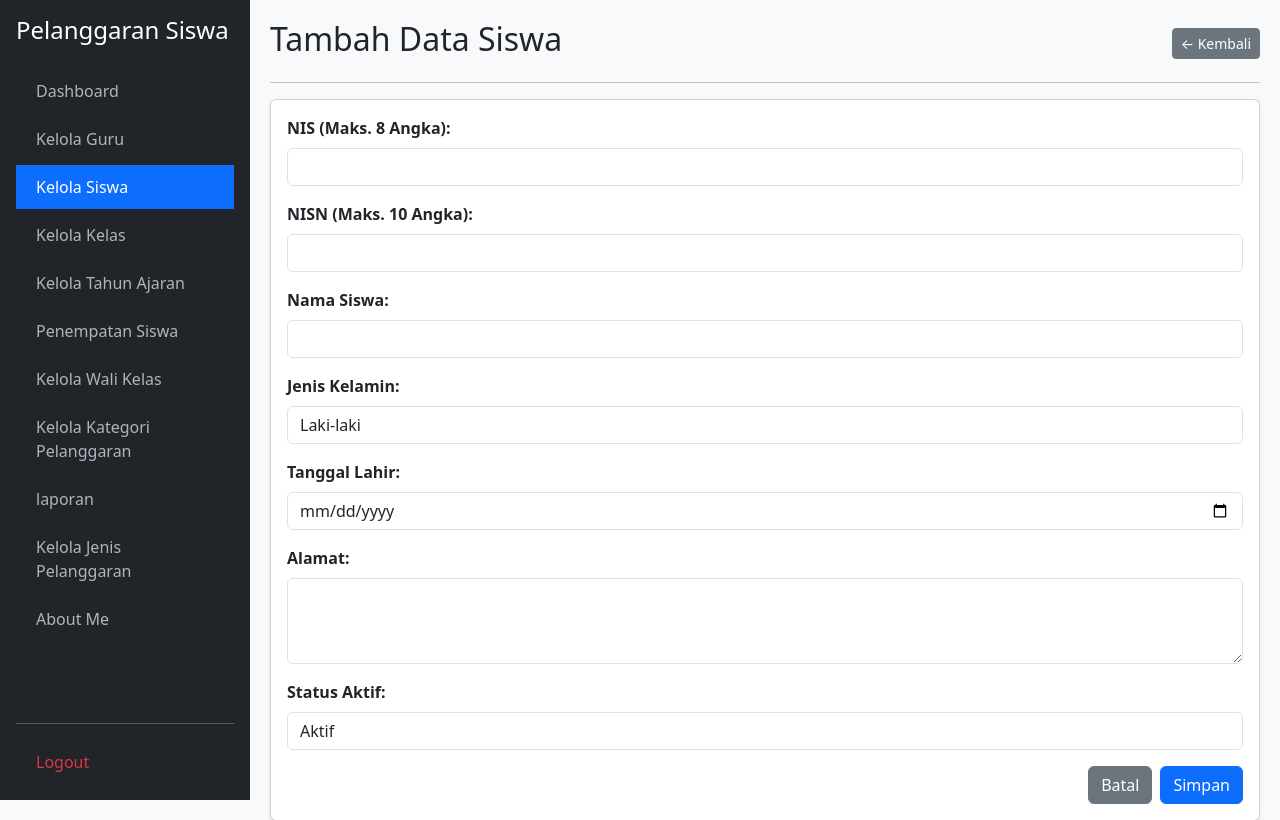
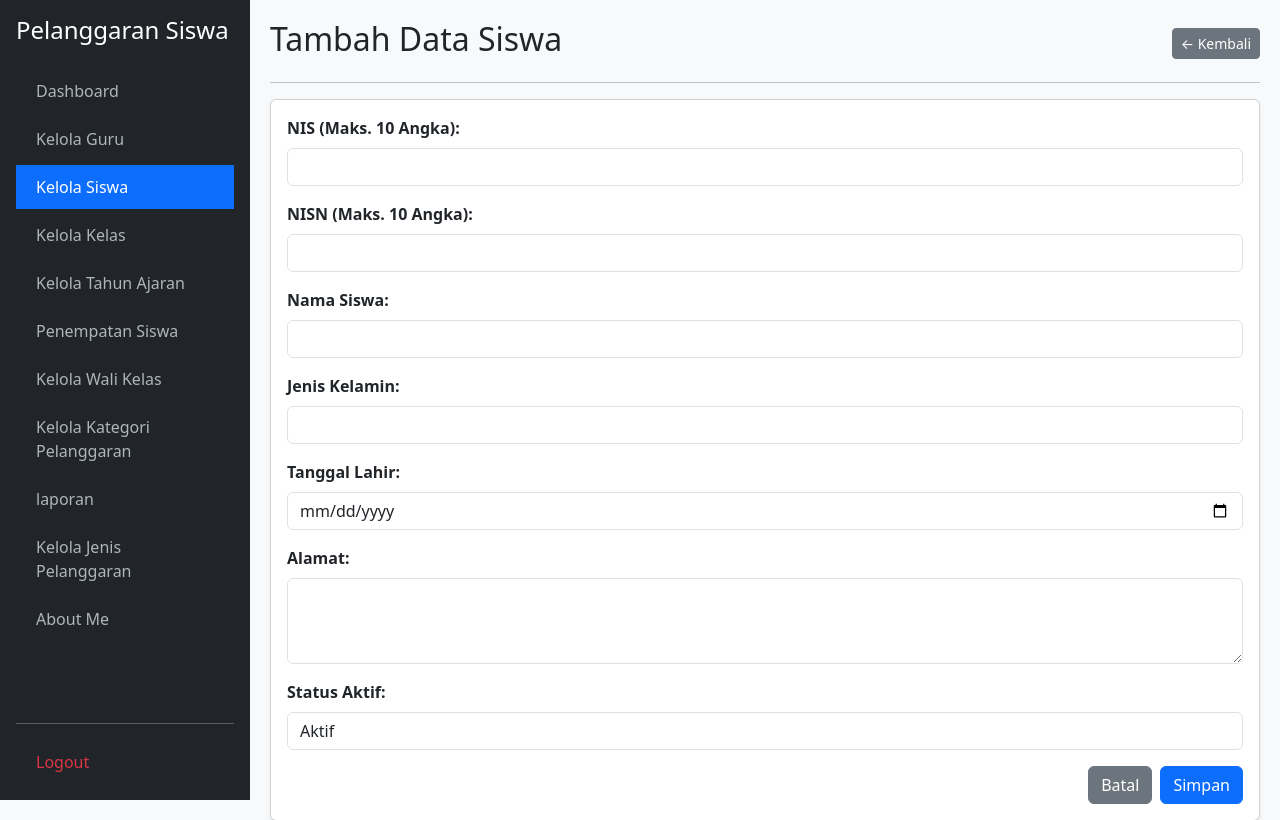
Before and after one commit to serliseesee-prog/ukk-2026, a PHP site: page /kelola_siswa.php?aksi=tambah in a window 1280 px wide. Shown: the top 820 px of the page. Run offline with PHP 8.4, Linux system fonts and the light colour scheme; a user stored in the database is signed in; data comes from the database, SQL or seed files in the repository.

Commit message:
msi blm brs

```diff
--- a/kelola_kelas.php
+++ b/kelola_kelas.php
@@ -125,7 +125,10 @@ $no = $offset + 1;
                 <h2>Kelola Kelas</h2>
                 <a href="?aksi=tambah" class="btn btn-primary btn-sm">+ Tambah</a>
             </div>
-            <a href="dashboard.php">Dashboard</a> | <a href="logout.php">Logout</a><hr>
+                <a href="dashboard.php" class="btn btn-secondary">
+            Kembali ke Dashboard
+        </a>
+        <hr>
 
             <div class="card shadow-sm"><div class="card-body">
                 <div class="row mb-3 justify-content-between">
--- a/kelola_siswa.php
+++ b/kelola_siswa.php
@@ -89,8 +89,8 @@ $no = $offset + 1;
                 <form method="POST">
                     <input type="hidden" name="id" value="<?= $edit['id'] ?? ''; ?>">
                     <div class="mb-3">
-                        <label class="form-label fw-bold">NIS (Maks. 8 Angka):</label>
-                        <input type="text" name="nis" class="form-control" value="<?= htmlspecialchars($edit['nis'] ?? ''); ?>" maxlength="8" pattern="\d{1,8}" required>
+                        <label class="form-label fw-bold">NIS (Maks. 10 Angka):</label>
+                        <input type="text" name="nis" class="form-control" value="<?= htmlspecialchars($edit['nis'] ?? ''); ?>" maxlength="10" pattern="\d{1,10}" required>
                     </div>
                     <div class="mb-3">
                         <label class="form-label fw-bold">NISN (Maks. 10 Angka):</label>
@@ -103,6 +103,7 @@ $no = $offset + 1;
                     <div class="mb-3">
                         <label class="form-label fw-bold">Jenis Kelamin:</label>
                         <select name="jenis_kelamin" class="form-control" required>
+                            <option value="L" <?= (($edit['jenis_kelamin'] ?? '') == 'L') ? 'selected' : ''; ?>></option>
                             <option value="L" <?= (($edit['jenis_kelamin'] ?? '') == 'L') ? 'selected' : ''; ?>>Laki-laki</option>
                             <option value="P" <?= (($edit['jenis_kelamin'] ?? '') == 'P') ? 'selected' : ''; ?>>Perempuan</option>
                         </select>
```
